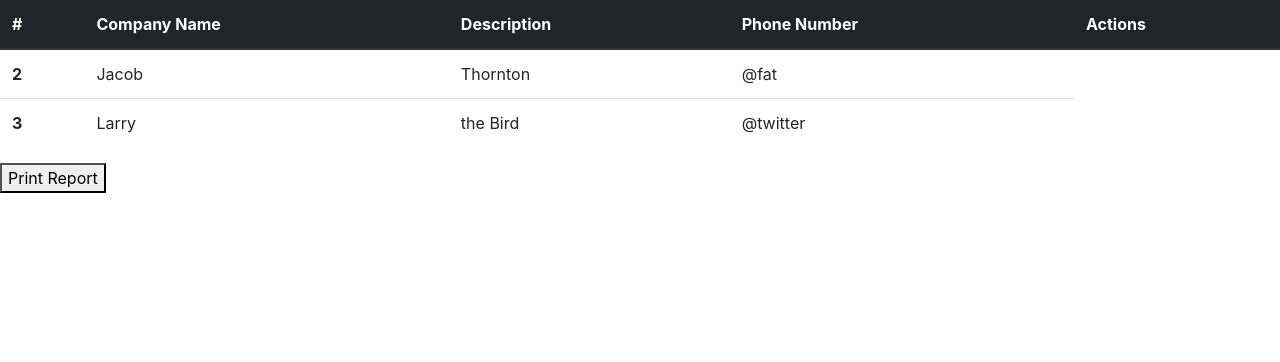
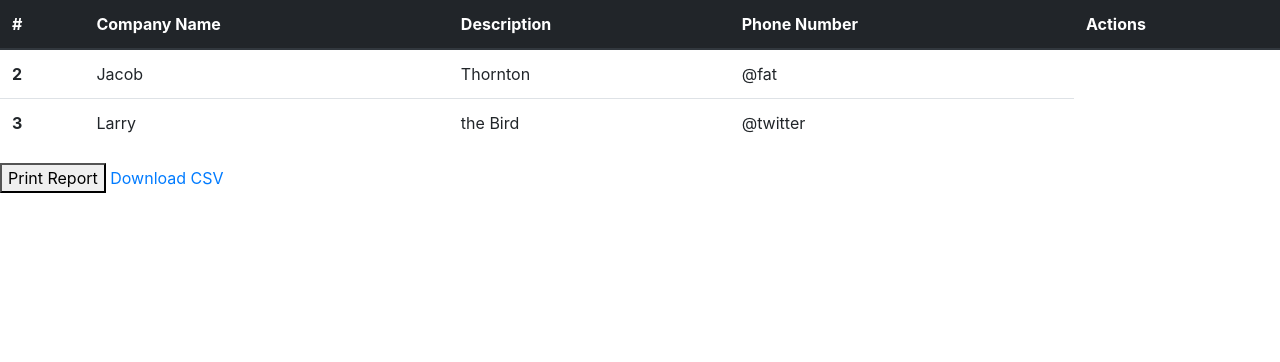
Before and after one commit to Jacob-Pritchett1/CRM_Stage3, a Flask app: page /customers in a window 1280 px wide. Shown: the part 107-469 px from the top of the page. Run offline with Flask 3, Linux system fonts and the light colour scheme; the visitor is signed in with stand-in values (Sample User, id 1); data that the repository does not hold is empty.

Commit message:
CSV Download Functionality

```diff
--- a/flask_app/controllers/users.py
+++ b/flask_app/controllers/users.py
@@ -1,5 +1,5 @@
 from flask_app import app
-from flask import render_template, redirect, request, session, flash, url_for
+from flask import render_template, redirect, request, session, flash, url_for,send_file
 from flask_app.models.user import User
 from flask_app.models.company import Company
 import pandas as pd
@@ -68,6 +68,19 @@ def create_customer_report():
     if user_id is not None:
         customers = Company.get_user_companies(user_id)
         return render_template('customer_report.html',customers=customers)
+    else:
+        return redirect('login')
+@app.route("/download_customer_report")
+def download_customer_report():
+    user_id = session.get('user_id')
+    if user_id is not None:
+        customers = Company.get_user_companies(user_id)
+        myCustomer_report_filename = "myCustomer_report.csv"
+        return send_file(
+            myCustomer_report_filename,
+            as_attachment=True,
+            download_name= "myCustomer_report.csv"
+        )
     else:
         return redirect('login')
 
--- a/flask_app/templates/my-customers.html
+++ b/flask_app/templates/my-customers.html
@@ -70,6 +70,7 @@
             </tbody>
         </table>
         <button onclick="window.print()">Print Report</button>
+        <a href="/download_csv" class="download-report">Download CSV</a>
     </div>
 </body>
 
```
Also changed, not shown: flask_app/templates/user_customer_report.html (added).
